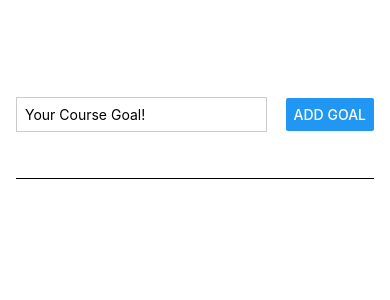
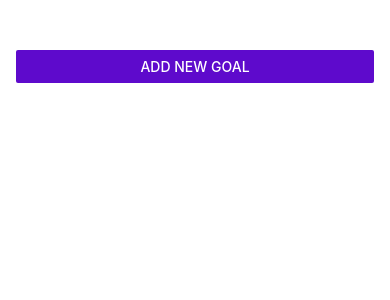
Before and after one commit to blaker859/RNCourse, a React Native app: screen / in a window 390 px wide. Shown: the top 300 px of the page. Built offline with nearby package versions, Linux system fonts and the light colour scheme.

Commit message:
using built in props from modal creating button that uses a function to change visibility adding a sliding animation to modal

```diff
--- a/App.js
+++ b/App.js
@@ -1,7 +1,6 @@
 // importing state management from React
 import { useState } from "react";
-
-import { StyleSheet, View, FlatList } from "react-native";
+import { StyleSheet, View, FlatList, Button } from "react-native";
 
 import GoalItem from "./components/GoalItem";
 import GoalInput from "./components/GoalInput";
@@ -14,6 +13,12 @@
 
   //initialized with an empty array because we will want an array of goals later
   const [courseGoals, setCourseGoals] = useState([]);
+
+  const [modalIsVisible, setModalIsVisible] = useState(false);
+
+  function startAddGoalHandler() {
+    setModalIsVisible(true);
+  }
 
   // exporting functionality to GoalInput.js
   // function goalInputHandler(enteredText) {
@@ -61,7 +66,16 @@
   // scrolling is not default
   return (
     <View style={styles.appContainer}>
-      <GoalInput onAddGoal={addGoalHandler} />
+      {/* if you want to style your own button you must build your own button */}
+      <Button
+        title="Add New Goal"
+        color="#5e0acc"
+        onPress={startAddGoalHandler}
+      />
+      {modalIsVisible && (
+        // using built in Props from modal naming it visible and checking modalIsVisible state from above
+        <GoalInput visible={modalIsVisible} onAddGoal={addGoalHandler} />
+      )}
 
       {/* exporting functionality to GoalInput.js */}
 
--- a/components/GoalInput.js
+++ b/components/GoalInput.js
@@ -17,6 +17,7 @@
   }
 
   return (
+    <Modal visible={props.visible} animationType="slide">
       <View style={styles.inputContainer}>
         <TextInput
           style={styles.textInput}
@@ -32,6 +33,7 @@
         {/* buttons do not have onClick */}
         {/* buttons do not have a style prop you */}
       </View>
+    </Modal>
   );
 }
 export default GoalInput;
```
Lines whose indentation alone changed are shown as unchanged.
